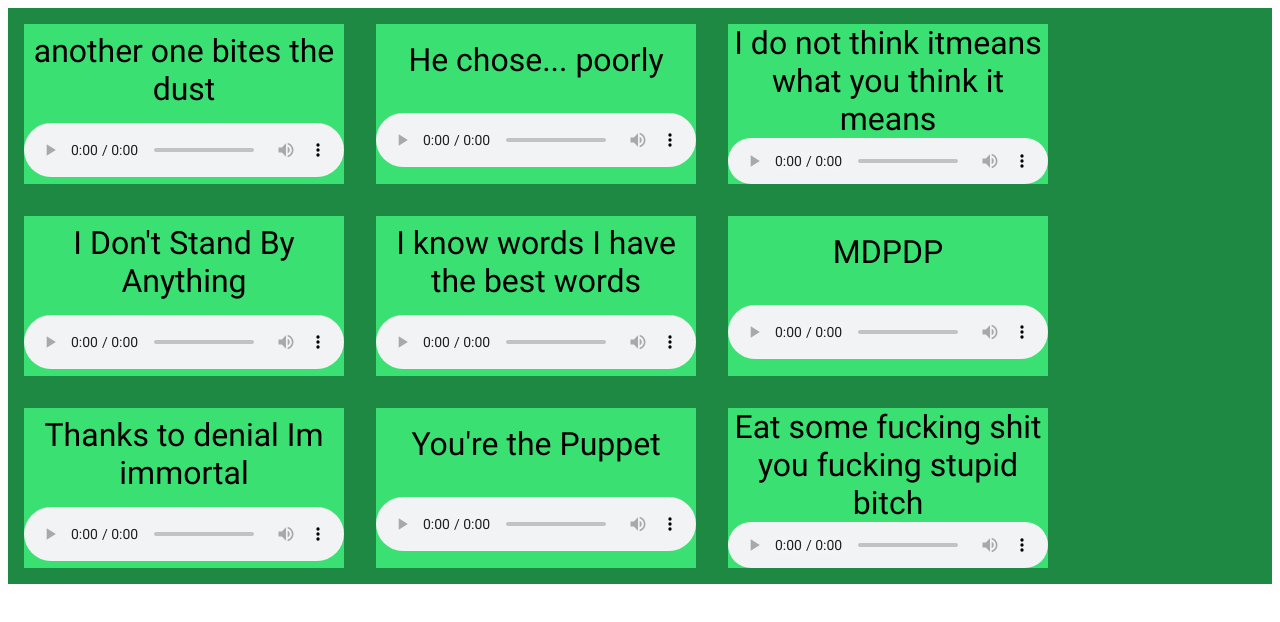
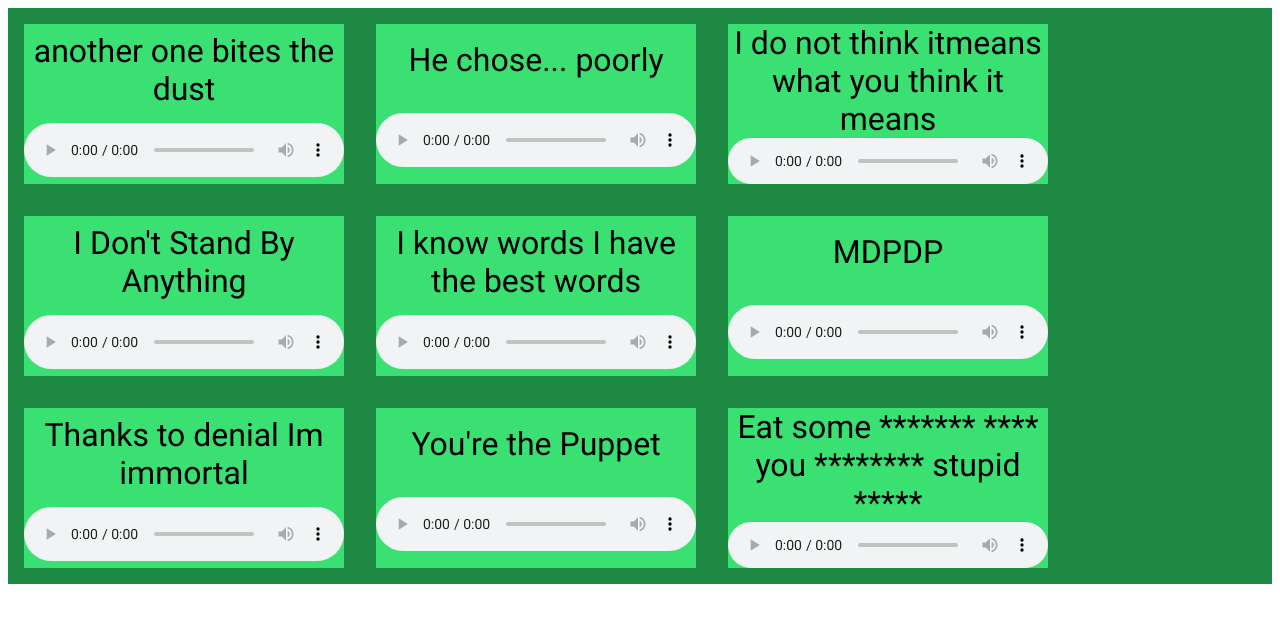
Before and after one commit to yeltnar/soundboard, a plain HTML site: page index.html in a window 1280 px wide. Drawn offline with Linux system fonts and the light colour scheme.

Commit message:
rename file

```diff
--- a/index.html
+++ b/index.html
@@ -13,7 +13,7 @@
 			{"name":"MDPDP", "format":"mp3"},
 			{"name":"Thanks to denial Im immortal", "format":"wav"},
 			{"name":"You're the Puppet", "format":"mp3"},
-			{"name":"Eat some fucking shit you fucking stupid bitch", "format":"mp3"}
+			{"name":"Eat some ******* **** you ******** stupid *****", "format":"mp3"}
 		]
 
 
```
Also changed, not shown: 2 other files.
